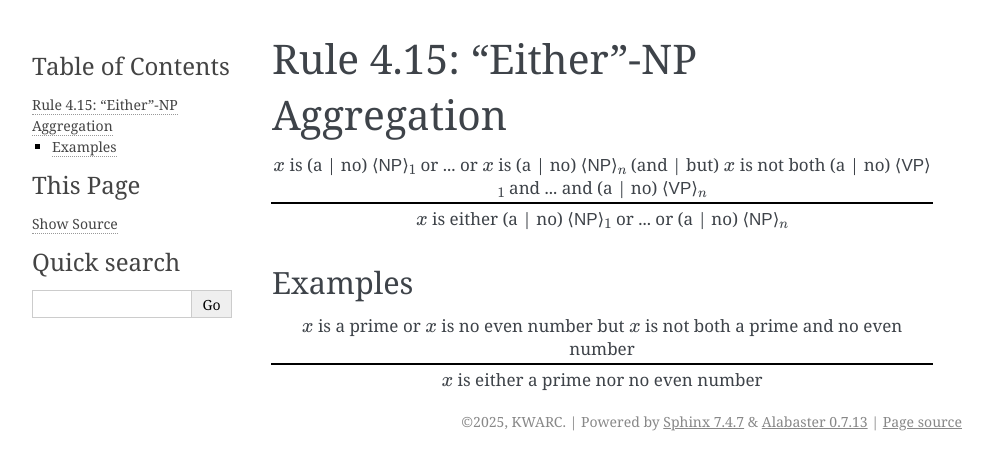
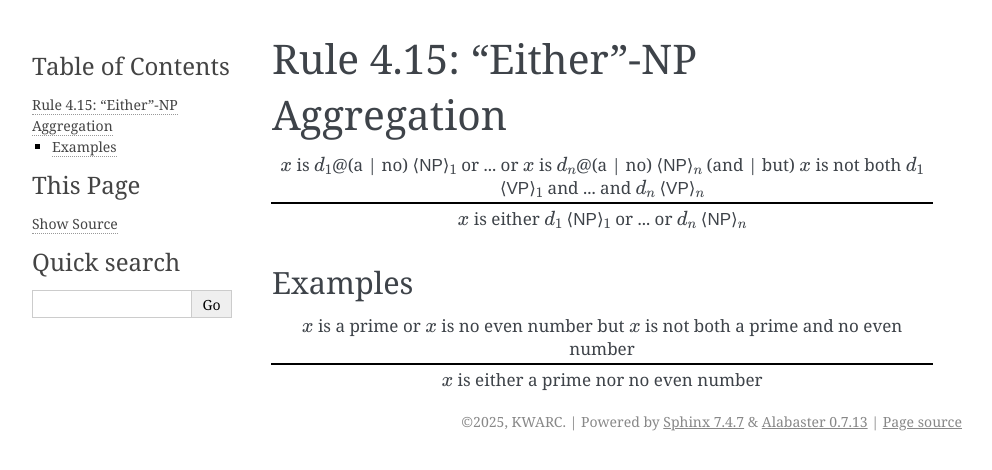
Before and after one commit to FlexiFormal/rewriting-rules, a Sphinx documentation site: the page built from source/rules/rule_4_15.md, in a window 1280 px wide. Shown: the top 470 px of the page, without its empty margins (148-1140 px from the left). Built offline with Sphinx 7.4.7, drawn with Linux system fonts in a browser that asks for light colours.

Commit message:
use `<variable>@(<NBNF rule>)` notation in rewrite rules

````diff
--- a/source/rules/rule_4_15.md
+++ b/source/rules/rule_4_15.md
@@ -3,9 +3,9 @@ Rule 4.15: "Either"-NP Aggregation
 
 
 ```{rewrite-rule}
-$x$ is (a | no) {ph}`NP`$_1$ or ... or $x$ is (a | no) {ph}`NP`$_n$ (and | but) $x$ is not both (a | no) {ph}`VP`$_1$ and ... and (a | no) {ph}`VP`$_n$
+$x$ is $d_1$@(a | no) {ph}`NP`$_1$ or ... or $x$ is $d_n$@(a | no) {ph}`NP`$_n$ (and | but) $x$ is not both $d_1$ {ph}`VP`$_1$ and ... and $d_n$ {ph}`VP`$_n$
 
-$x$ is either (a | no) {ph}`NP`$_1$ or ... or (a | no) {ph}`NP`$_n$
+$x$ is either $d_1$ {ph}`NP`$_1$ or ... or $d_n$ {ph}`NP`$_n$
 ```
 
 Examples
````
Also changed, not shown: source/rules/rule_4_08.md (+2 -2 lines), source/rules/rule_4_09.md (+2 -2 lines), source/rules/rule_4_14.md (+2 -2 lines).
